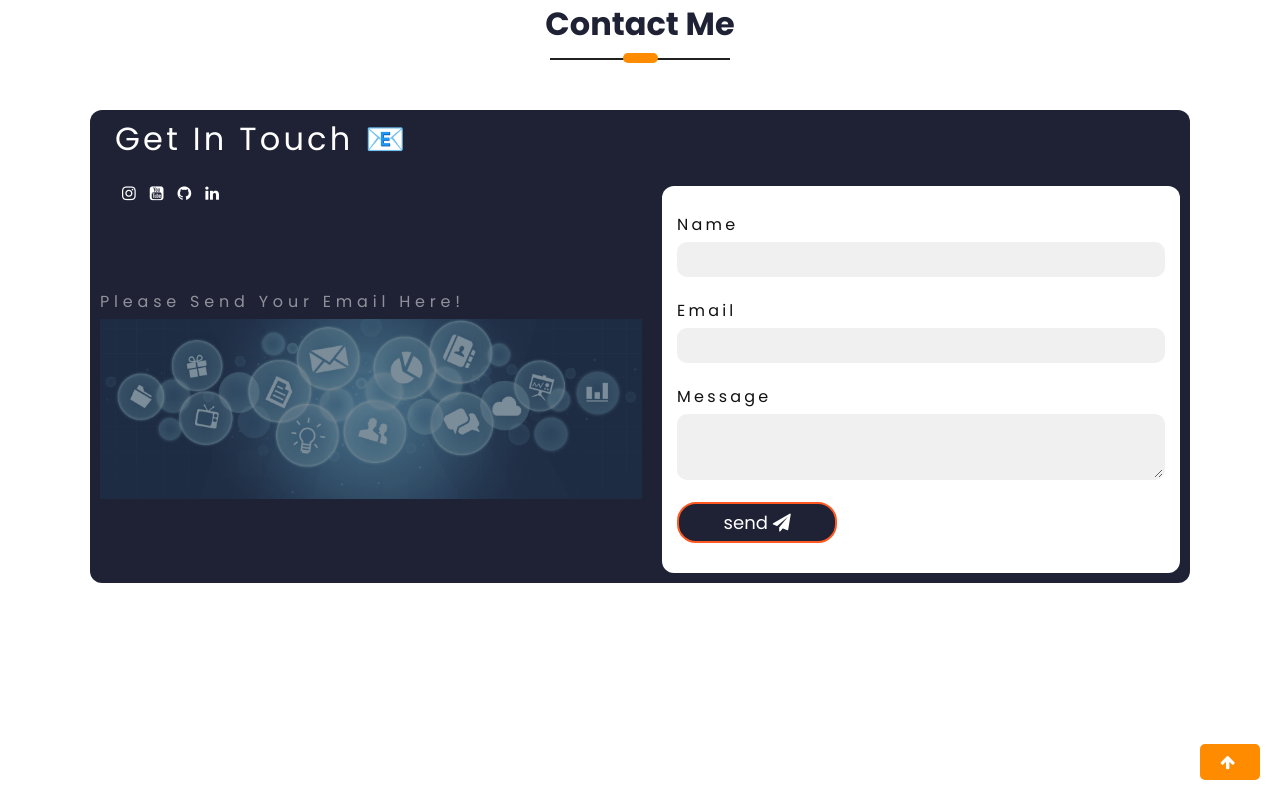
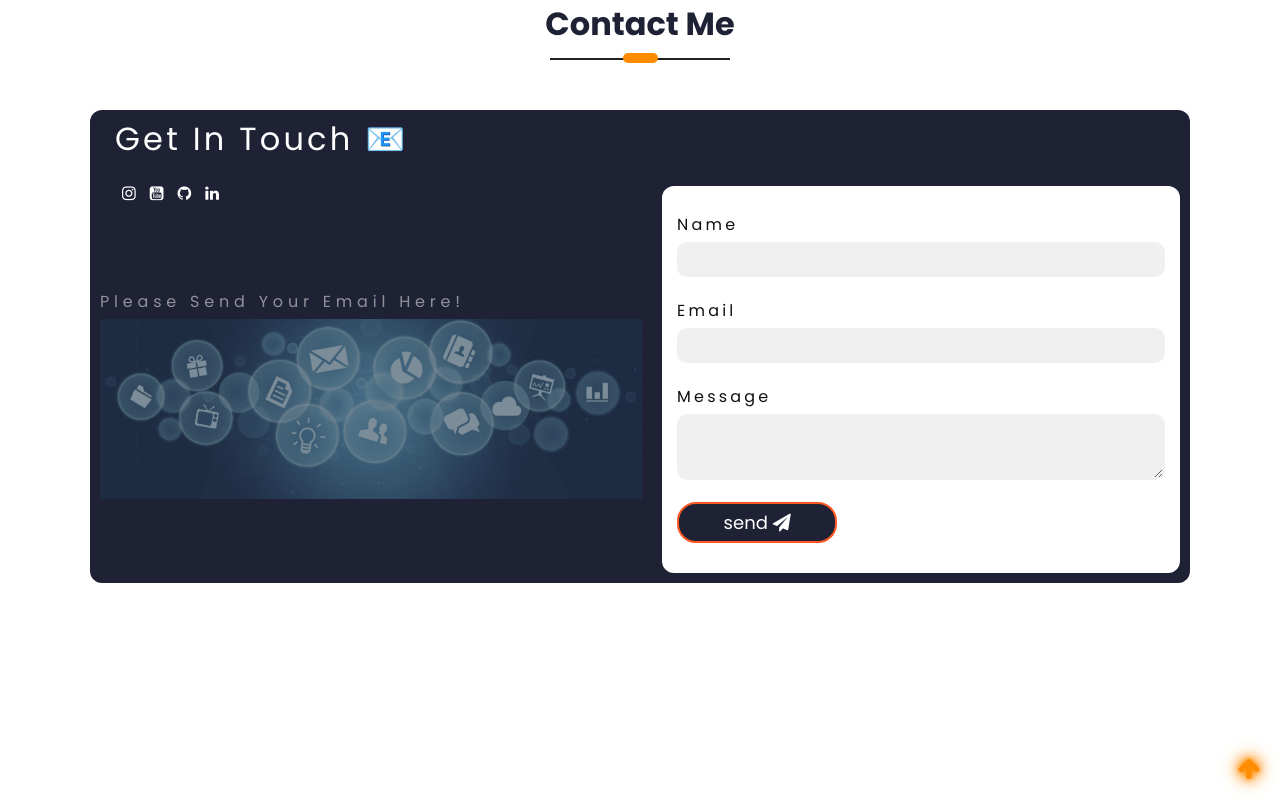
Before and after one commit to saikiransomanagoudar/saikiran-portfolio, a React (Create React App) app in the folder client/: page / in a window 1280 px wide. Shown: the part 2461-3261 px from the top of the page. Built offline with nearby package versions, Linux system fonts and the light colour scheme; a web font is replaced by a local one.

Commit message:
Added navigate to home color style in ContactMe section

```diff
--- a/client/src/PortfolioContainer/ContactMe/ContactMe.css
+++ b/client/src/PortfolioContainer/ContactMe/ContactMe.css
@@ -142,26 +142,33 @@ button .load img {
     bottom: 20px;
     right: 20px;
     z-index: 1000; /* Ensure it stays above other content */
- }
-
+}
 
 .scroll-to-home button {
-    background-color: darkorange;
-    color: white;
+    background: none; /* Remove background */
+    color: darkorange; /* Change arrow color to dark orange */
     border: none;
-    padding: 10px 20px;
-    font-size: 16px;
+    font-size: 24px; /* Increase arrow size */
     cursor: pointer;
-    border-radius: 5px;
     display: flex;
     align-items: center;
     justify-content: center;
+    padding: 0;
 }
 
 .scroll-to-home button i {
-    margin-right: 5px;
+    animation: glow 1s infinite alternate; /* Apply glow effect */
 }
 
+/* Glow animation */
+@keyframes glow {
+    0% {
+        text-shadow: 0 0 5px darkorange, 0 0 10px darkorange, 0 0 15px darkorange, 0 0 20px darkorange;
+    }
+    100% {
+        text-shadow: 0 0 10px darkorange, 0 0 20px darkorange, 0 0 30px darkorange, 0 0 40px darkorange;
+    }
+}
 
 
 @media screen and (min-width: 940px) {
```
